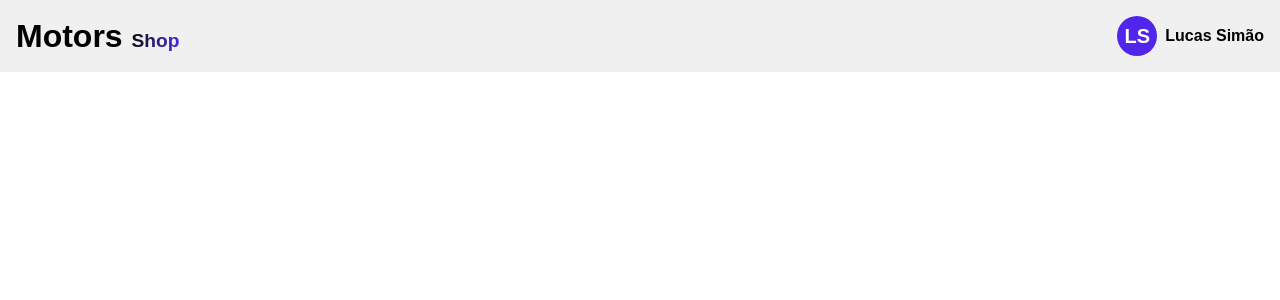
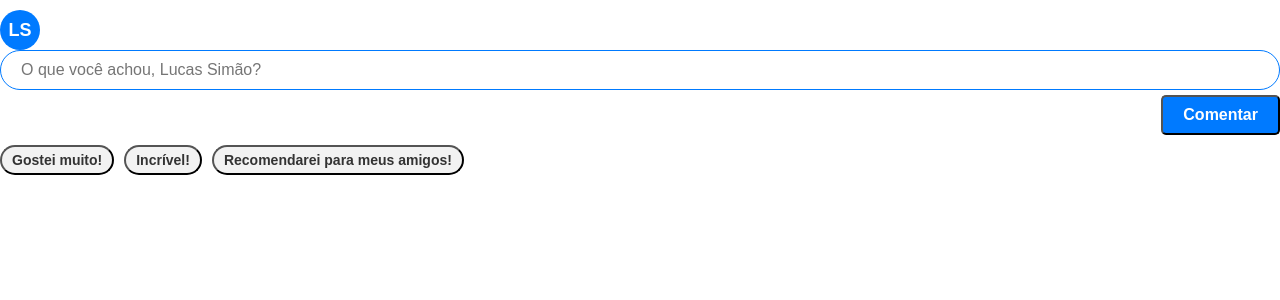
Before and after one commit to m6-G10-Project-FullStack/front-end, a Next.js app: page / in a window 1280 px wide. Shown: the top 300 px of the page. Built offline with nearby package versions, Linux system fonts and the light colour scheme.

Commit message:
feat: creating CommentInput

```diff
--- a/pages/index.tsx
+++ b/pages/index.tsx
@@ -3,6 +3,7 @@ import { Div } from "../src/components/Footer/style";
 
 import React from "react";
 import { Header } from "../src/components/Header";
+import CommentInput from "../src/components/CommentInput";
 
 export default function Home() {
   const user = {
@@ -11,9 +12,14 @@ export default function Home() {
   };
   const isLoggedIn = true;
 
+  const handleCommentSubmit = (comment: string) => {
+    console.log(`Comment submitted: ${comment}`);
+  };
   return (
     <>
-      <Header isLoggedIn={isLoggedIn} user={user} />
+      <div>
+        <CommentInput user={user} />
+      </div>
     </>
   );
 }
--- /dev/null
+++ b/src/components/CommentInput/index.tsx
@@ -0,0 +1,67 @@
+import React, { useState } from "react";
+import {
+  AutoFillButton,
+  AutoFillContainer,
+  AvatarCircle,
+  CommentButton,
+  CommentButtonDiv,
+  CommentInputWrapper,
+  InputContainer,
+  InputField,
+} from "./style";
+
+interface Props {
+  user: {
+    initials: string;
+    name: string;
+  };
+}
+
+const CommentInput: React.FC<Props> = ({ user }) => {
+  const [comment, setComment] = useState("");
+
+  const handleCommentChange = (event: React.ChangeEvent<HTMLInputElement>) => {
+    setComment(event.target.value);
+  };
+
+  const handleCommentSubmit = () => {
+    console.log("Comment submitted:", comment);
+    setComment("");
+  };
+
+  const handleAutoFillClick = (text: string) => {
+    setComment(text);
+  };
+
+  return (
+    <CommentInputWrapper>
+      <InputContainer>
+        <AvatarCircle>{user.initials}</AvatarCircle>
+        <InputField
+          type="text"
+          placeholder={`O que você achou, ${user.name}?`}
+          value={comment}
+          onChange={handleCommentChange}
+        />
+        <CommentButtonDiv>
+          <CommentButton onClick={handleCommentSubmit}>Comentar</CommentButton>
+        </CommentButtonDiv>
+      </InputContainer>
+      <AutoFillContainer>
+        <AutoFillButton onClick={() => handleAutoFillClick("Gostei muito!")}>
+          Gostei muito!
+        </AutoFillButton>
+        <AutoFillButton onClick={() => handleAutoFillClick("Incrível!")}>
+          Incrível!
+        </AutoFillButton>
+        <AutoFillButton
+          onClick={() => handleAutoFillClick("Recomendarei para meus amigos!")}
+        >
+          Recomendarei para meus amigos!
+        </AutoFillButton>
+      </AutoFillContainer>
+    </CommentInputWrapper>
+  );
+};
+
+export default CommentInput;
--- /dev/null
+++ b/src/components/CommentInput/style.ts
@@ -0,0 +1,78 @@
+import styled from "styled-components";
+
+export const CommentInputWrapper = styled.div`
+  display: flex;
+  flex-direction: column;
+`;
+
+export const InputContainer = styled.div`
+  display: flex;
+  flex-direction: column;
+  margin-top: 10px;
+`;
+
+export const AvatarCircle = styled.div`
+  display: flex;
+  justify-content: center;
+  align-items: center;
+  width: 40px;
+  height: 40px;
+  border-radius: 50%;
+  background-color: #007aff;
+  color: white;
+  font-weight: bold;
+  font-size: 18px;
+  margin-right: 10px;
+`;
+
+export const InputField = styled.input`
+  flex-grow: 1;
+  height: 40px;
+  border-radius: 20px;
+  border: 1px solid #007aff;
+  padding: 0 20px;
+  font-size: 16px;
+`;
+
+export const CommentButtonDiv = styled.div`
+  display: flex;
+  justify-content: flex-end;
+`;
+
+export const CommentButton = styled.button`
+  height: 40px;
+  width: fit-content;
+  border-radius: 5px;
+  margin-top: 5px;
+  background-color: #007aff;
+  color: white;
+  font-weight: bold;
+  font-size: 16px;
+  padding: 0 20px;
+  margin-left: 10px;
+  cursor: pointer;
+  right: 0;
+`;
+
+export const AutoFillContainer = styled.div`
+  display: flex;
+  flex-wrap: wrap;
+  margin-top: 10px;
+`;
+
+export const AutoFillButton = styled.button`
+  height: 30px;
+  border-radius: 15px;
+  background-color: #f2f2f2;
+  color: #333;
+  font-weight: bold;
+  font-size: 14px;
+  padding: 0 10px;
+  margin-right: 10px;
+  margin-bottom: 10px;
+  cursor: pointer;
+
+  &:hover {
+    background-color: #ccc;
+  }
+`;
--- a/src/components/Header/style.ts
+++ b/src/components/Header/style.ts
@@ -49,7 +49,6 @@ export const HeaderButtonPrimary = styled(HeaderButton)`
   background-color: #fdfdfd;
   border: 2px solid gray;
   &:hover {
-    background-color: ;
   }
 `;
 
```
